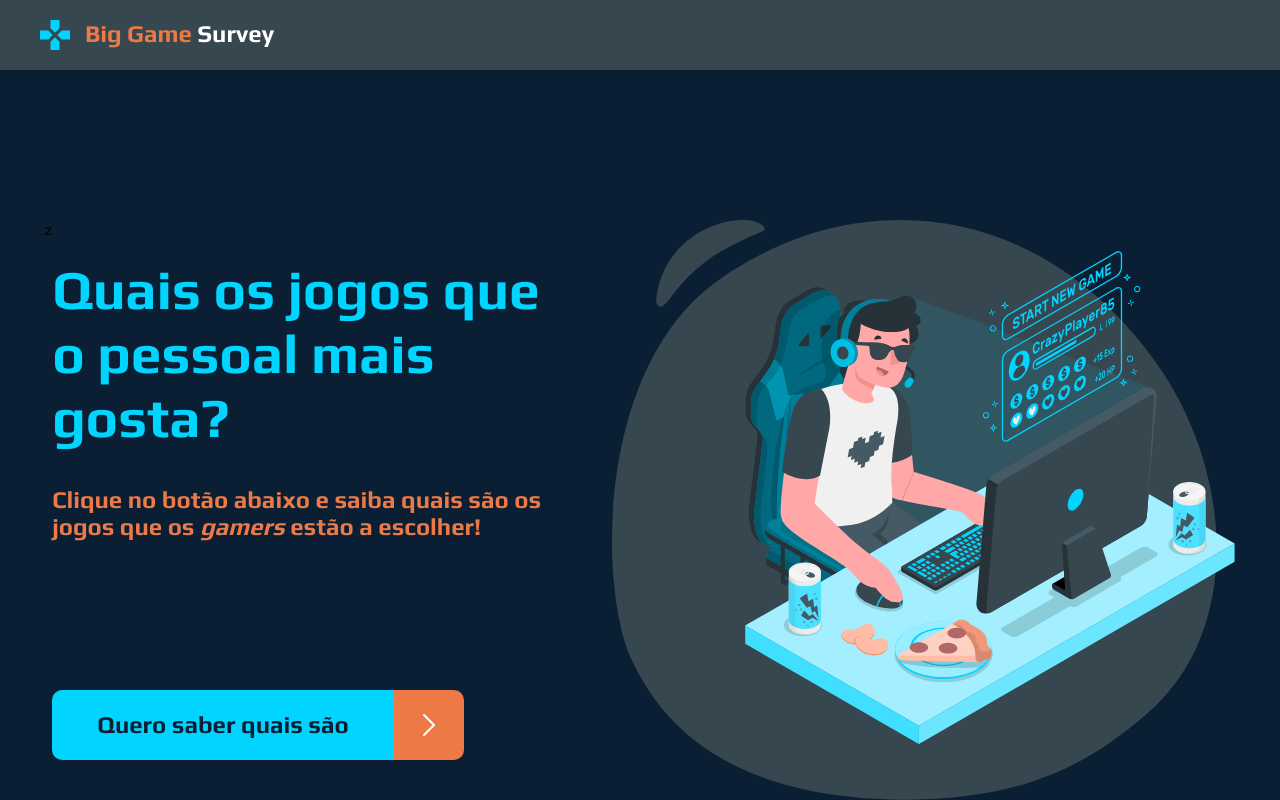
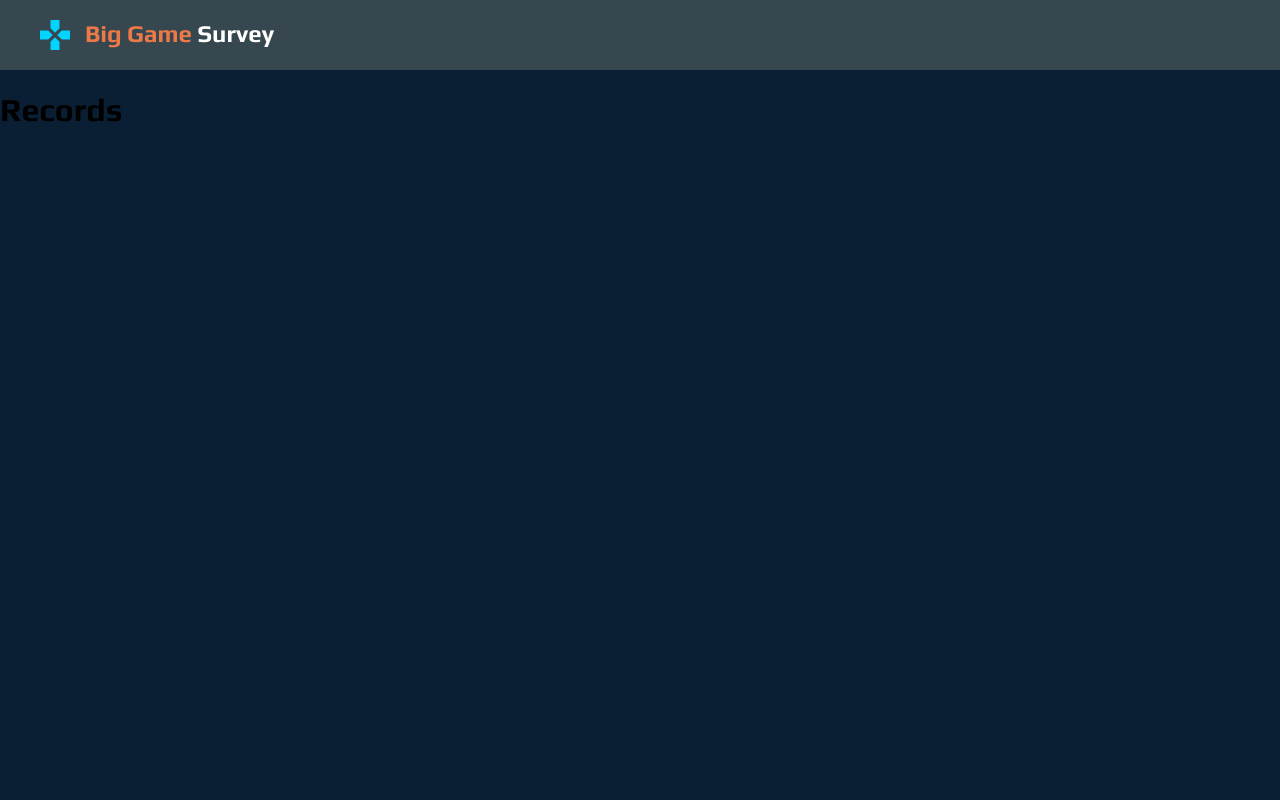
Before and after one commit to code36u4r60/ranksearch, a React (Create React App) app in the folder front-web/: page /records in a window 1280 px wide. Built offline with nearby package versions, Linux system fonts and the light colour scheme.

Commit message:
add routes

```diff
--- a/front-web/package.json
+++ b/front-web/package.json
@@ -12,6 +12,7 @@
     "@types/react-dom": "^16.9.8",
     "react": "^16.13.1",
     "react-dom": "^16.13.1",
+    "react-router-dom": "^5.2.0",
     "react-scripts": "3.4.3",
     "typescript": "^3.7.5"
   },
@@ -35,5 +36,8 @@
       "last 1 firefox version",
       "last 1 safari version"
     ]
+  },
+  "devDependencies": {
+    "@types/react-router-dom": "^5.1.5"
   }
 }
--- a/front-web/src/App.tsx
+++ b/front-web/src/App.tsx
@@ -1,17 +1,11 @@
 import React from 'react';
 
 import './App.css';
-import Header from './components/Header';
-import Home from './pages/Home';
+import Routes from './Routes';
 
 function App() {
   return (
-    <div>
-
-      <Header />
-      <Home />
-
-    </div>
+      <Routes />
   );
 }
 
--- /dev/null
+++ b/front-web/src/Routes.tsx
@@ -0,0 +1,24 @@
+import React from 'react'
+import { BrowserRouter, Route, Switch } from 'react-router-dom';
+import Header from './components/Header';
+import Home from './pages/Home';
+import Records from './pages/Records';
+
+
+const Routes = () => (
+
+    <BrowserRouter>
+        <Header />
+        <Switch>
+            <Route path="/records" exact>
+                <Records />
+            </Route>
+            <Route path="/">
+                <Home />
+            </Route>
+        </Switch>
+
+    </BrowserRouter>
+);
+
+export default Routes;
--- a/front-web/src/components/Header/index.tsx
+++ b/front-web/src/components/Header/index.tsx
@@ -1,4 +1,5 @@
 import React from 'react'
+import { Link } from 'react-router-dom';
 import { ReactComponent as Logo } from '../../assets/logo.svg'
 import './styles.css';
 
@@ -6,10 +7,13 @@ const Header = () => (
     <header className="main-header">
 
         <Logo />
-        <div className="logo-text">
-            <span className="logo-text-1">Big Game</span>
-            <span className="logo-text-2"> Survey</span>
-        </div>
+
+        <Link to="/">
+            <div className="logo-text">
+                <span className="logo-text-1">Big Game</span>
+                <span className="logo-text-2"> Survey</span>
+            </div>
+        </Link>
 
     </header>
 );
--- a/front-web/src/pages/Home/index.tsx
+++ b/front-web/src/pages/Home/index.tsx
@@ -1,6 +1,7 @@
 import React from 'react';
-import {ReactComponent as Arrow} from '../../assets/arrow.svg';
-import {ReactComponent as Gamer} from '../../assets/gamer.svg';
+import { Link } from 'react-router-dom';
+import { ReactComponent as Arrow } from '../../assets/arrow.svg';
+import { ReactComponent as Gamer } from '../../assets/gamer.svg';
 
 import './styles.css';
 
@@ -9,6 +10,7 @@ const Home = () => (
         <div className="home-text">
             <h1 className="home-text-title">Quais os jogos que o pessoal mais gosta?</h1>
             <h3 className="home-text-subtitle">Clique no botão abaixo e saiba quais são os jogos que os <em>gamers</em> estão a escolher!</h3>
+            <Link to="/records">
                 <div className="home-actions">
                     <button className="home-btn">
                         Quero saber quais são
@@ -17,8 +19,9 @@ const Home = () => (
                         <Arrow />
                     </div>
                 </div>
+            </Link>
         </div>
-        <Gamer className="home-imgage"/>
+        <Gamer className="home-imgage" />
     </div>
 );
 
--- /dev/null
+++ b/front-web/src/pages/Records/index.tsx
@@ -0,0 +1,7 @@
+import React from 'react'
+
+const Records = () => (
+    <h1>Records</h1>
+);
+
+export default Records;
```
Also changed, not shown: 1 other file (tests, documents, lock files or other folders). Lines whose indentation alone changed are shown as unchanged.
